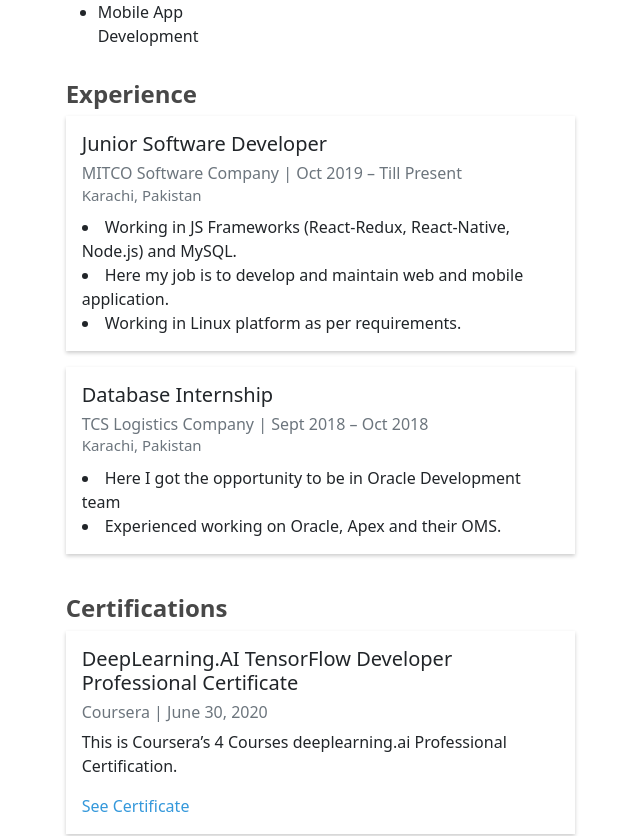
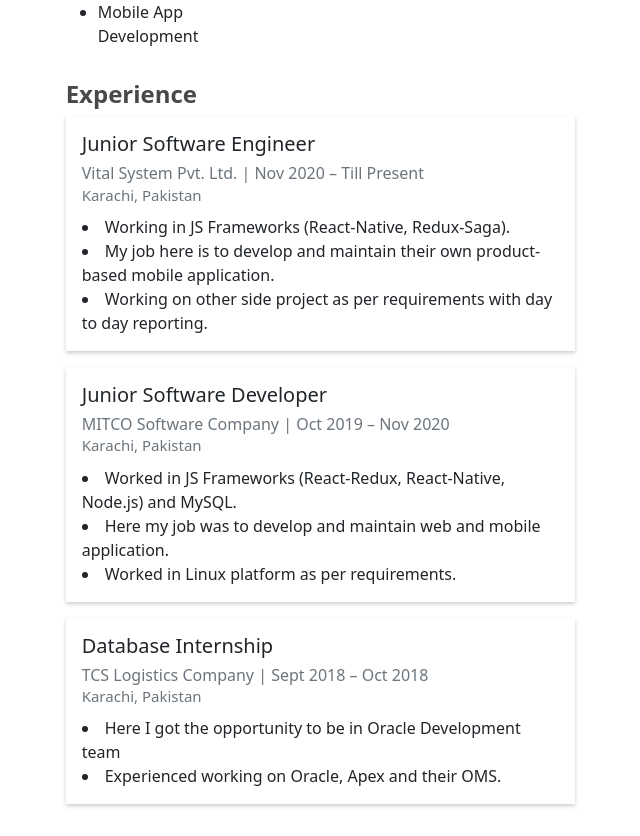
Before and after one commit to shoaiburrehman/shoaiburrehman.github.io, a React (Create React App) app: page /about in a window 1280 px wide. Shown: the part 787-1623 px from the top of the page, without its empty margins (53-693 px from the left). Built offline with nearby package versions, Linux system fonts and the light colour scheme.

Commit message:
Updated About info

```diff
--- a/src/About.jsx
+++ b/src/About.jsx
@@ -45,10 +45,10 @@
                               <div className="col-md-4 pt-2">
                                 <h2><strong>Interests</strong></h2>
                                 <ul>
+                                  <li>Artificial Intelligence</li>
                                   <li>Data Science</li>
+                                  <li>Machine Learning</li>
                                   <li>Deep Learning</li>
-                                  <li>Machine Learning</li>
-                                  <li>Artificial Intelligence</li>
                                   <li>Web Development</li>
                                   <li>Mobile App Development</li>
                                 </ul>
@@ -84,13 +84,25 @@
                                     <h2><strong>Experience</strong></h2>
                                     <div className="card1">
                                       <div className="card-body">
-                                        <h5 className="card-title">Junior Software Developer</h5>
-                                        <h6 className = "text-muted">MITCO Software Company | Oct 2019 – Till Present</h6>
+                                        <h5 className="card-title">Junior Software Engineer</h5>
+                                        <h6 className = "text-muted">Vital System Pvt. Ltd. | Nov 2020 – Till Present</h6>
                                         <p className="duration1 text-muted">Karachi, Pakistan</p>
                                         <p className="card-text">
-                                        <li>Working in JS Frameworks (React-Redux, React-Native, Node.js) and MySQL.</li>
-                                        <li>Here my job is to develop and maintain web and mobile application.</li>
-                                        <li>Working in Linux platform as per requirements.</li></p>
+                                        <li>Working in JS Frameworks (React-Native, Redux-Saga).</li>
+                                        <li>My job here is to develop and maintain their own product-based mobile application.</li>
+                                        <li>Working on other side project as per requirements with day to day reporting.</li></p>
+                                        {/* <a href="#" className="btn btn-primary">Go somewhere</a> */}
+                                      </div>
+                                    </div>
+                                    <div className="card1 mt-3">
+                                      <div className="card-body">
+                                        <h5 className="card-title">Junior Software Developer</h5>
+                                        <h6 className = "text-muted">MITCO Software Company | Oct 2019 – Nov 2020</h6>
+                                        <p className="duration1 text-muted">Karachi, Pakistan</p>
+                                        <p className="card-text">
+                                        <li>Worked in JS Frameworks (React-Redux, React-Native, Node.js) and MySQL.</li>
+                                        <li>Here my job was to develop and maintain web and mobile application.</li>
+                                        <li>Worked in Linux platform as per requirements.</li></p>
                                         {/* <a href="#" className="btn btn-primary">Go somewhere</a> */}
                                       </div>
                                     </div>
--- a/src/Navbar.jsx
+++ b/src/Navbar.jsx
@@ -7,7 +7,7 @@
         <div className="container-fluid nav_bg">
             <div className="row">
                 <div className="col-10 mx-auto">
-                    <nav className="navbar navbar-expand-lg navbar-light bg-light">
+                    <nav className="navbar navbar-expand-lg navbar-light">
                         <NavLink className="navbar-brand" to="/"><span className="text-secondary">{"{ "}</span> Shoaib Khan <span className="text-secondary">{" }"}</span></NavLink>
                         <button className="navbar-toggler" type="button" data-toggle="collapse" data-target="#navbarSupportedContent" aria-controls="navbarSupportedContent" aria-expanded="false" aria-label="Toggle navigation">
                             <span className="navbar-toggler-icon"></span>
--- a/src/index.css
+++ b/src/index.css
@@ -95,6 +95,7 @@
 }
 .ul-edu{
   list-style: none;
+  margin-left: -30px;
 }
 .size {
   width:50%;
```
